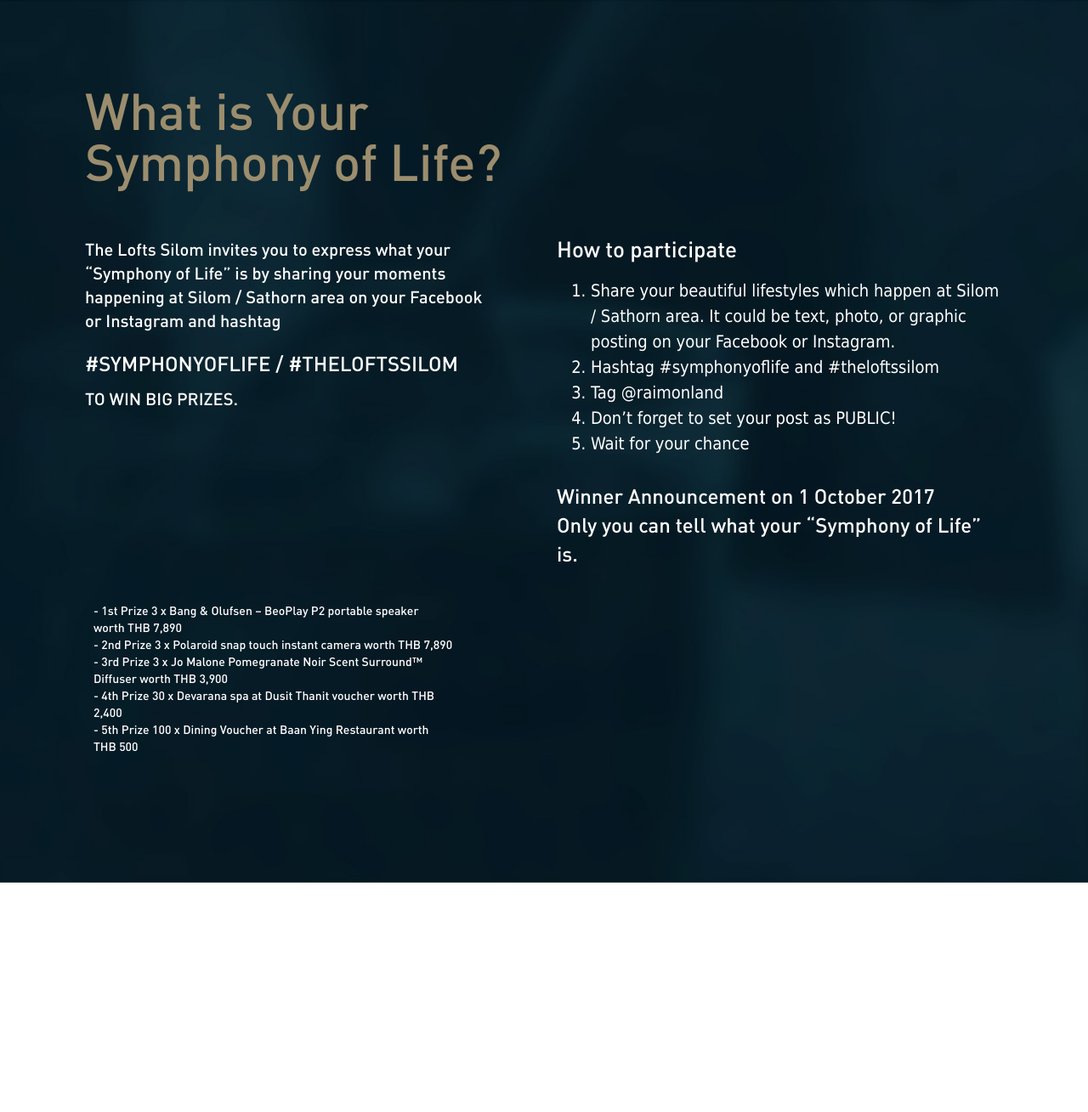
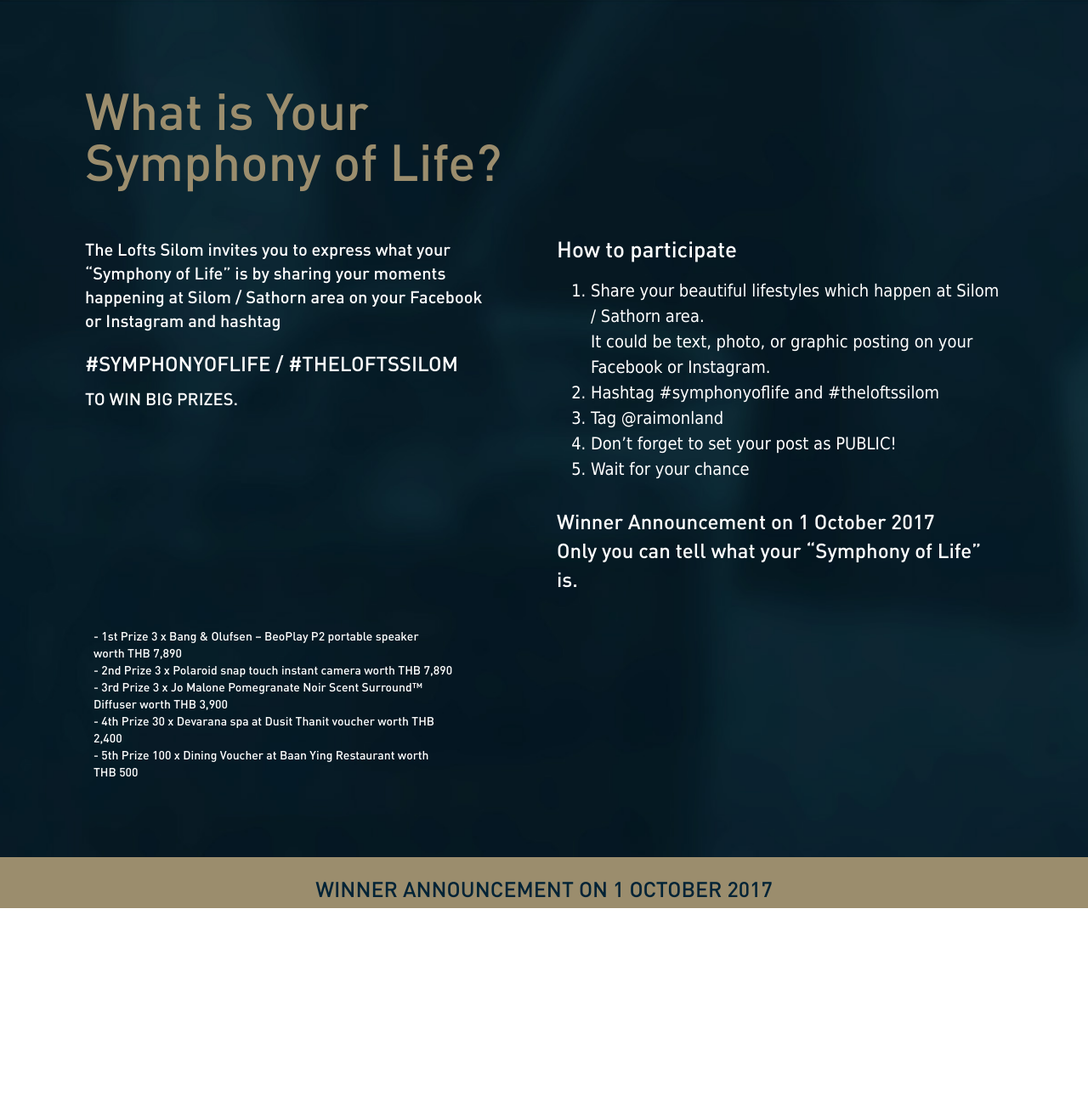
Before and after one commit to bleclub/symphony_of_life, a PHP site: page / in a window 1280 px wide. Shown: the part 1439-2748 px from the top of the page at 85% size. Run offline with PHP 8.4, Linux system fonts and the light colour scheme.

Commit message:
Update how to play section finish

```diff
--- a/css/style.css
+++ b/css/style.css
@@ -239,6 +239,21 @@ Main components
   line-height:20px;
   list-style: inside none none;
   padding: 0 0 0 10px;
+}
+
+#howtoplay .tab_highlight {
+  background-color: #9b8d6d;
+  bottom: 0;
+  color: #002336;
+  font-size: 2.5rem;
+  height: 60px;
+  left: 0;
+  padding: 20px 0;
+  position: absolute;
+  text-align: center;
+  text-transform: uppercase;
+  vertical-align: middle;
+  width: 100%;
 }
 
 .custom-counter li {
--- a/index.html
+++ b/index.html
@@ -148,7 +148,7 @@
 			<div class="col-md-6 text_campaign right">
 				<p>How to participate</p>
 					<ol class="custom-counter">
-						<li>Share your beautiful lifestyles which happen at Silom / Sathorn area. It could be text, photo, or graphic posting on your Facebook or Instagram.</li>
+						<li>Share your beautiful lifestyles which happen at Silom / Sathorn area. <br>It could be text, photo, or graphic posting on your Facebook or Instagram.</li>
 						<li>Hashtag #symphonyoflife and #theloftssilom</li>
 						<li>Tag @raimonland</li>
 						<li>Don’t forget to set your post as PUBLIC!</li>
@@ -168,6 +168,7 @@
 				</ul>
 			</div>
 		</div>
+		<div class="col-sm-12 tab_highlight">Winner Announcement on 1 October 2017</div>
 	</section><!-- cd-section -->
 
 	<section id="section4" class="cd-section">
```
Also changed, not shown: images/photo-tile-bg.jpg (added).
